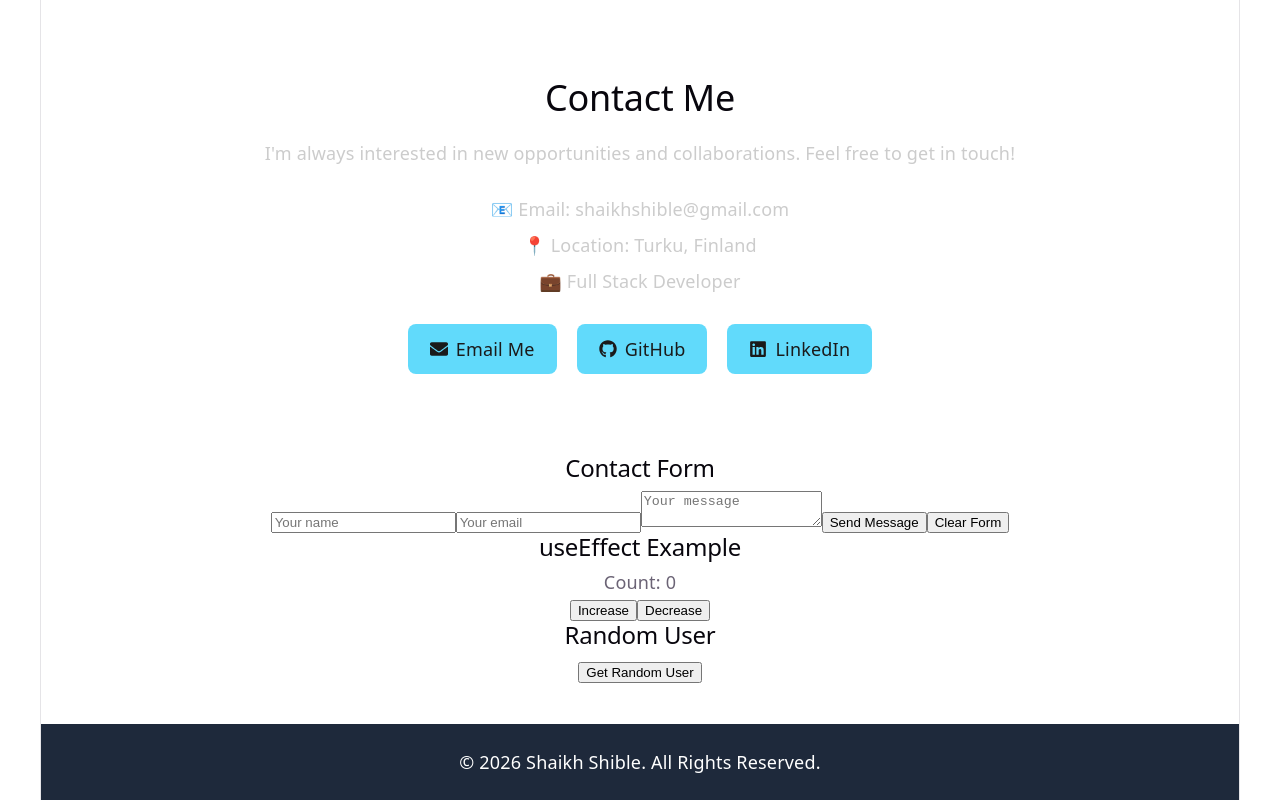
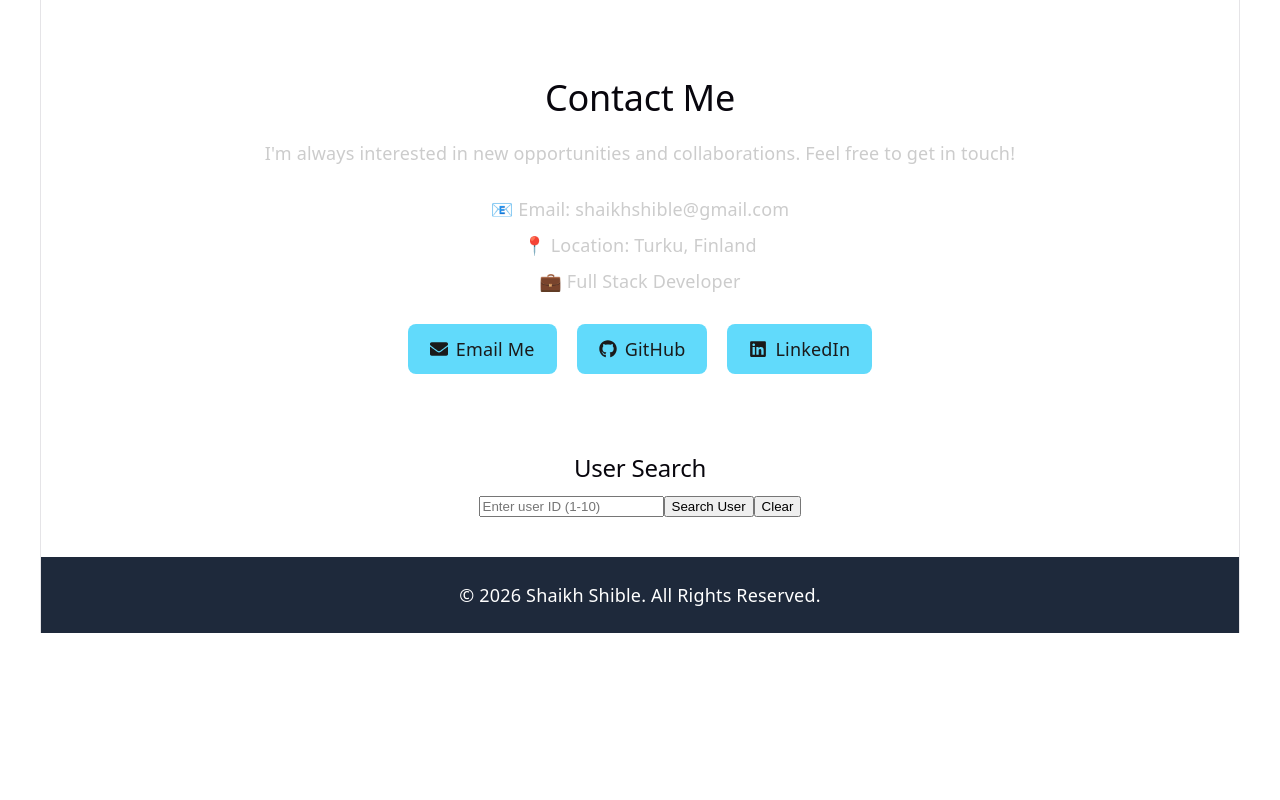
Before and after one commit to shaikhshible/fullstack-bootcamp, a React (Vite) app: page / in a window 1280 px wide. Shown: the part 1907-2707 px from the top of the page. After the commit the page ends 2540 px from the top, so only its background shows below. Built offline with nearby package versions, Linux system fonts and the light colour scheme.

Commit message:
Day 20: Add API user search

```diff
--- a/src/App.jsx
+++ b/src/App.jsx
@@ -6,10 +6,11 @@ import Skills from "./components/Skills";
 import Projects from "./components/Projects";
 import Contact from "./components/Contact";
 import Footer from "./components/Footer";
-import FormValidation from "./components/FormValidation";
-import EffectExample from "./components/EffectExample";
-import UserList from "./components/UserList";
-import RandomUser from "./components/RandomUser";
+//import FormValidation from "./components/FormValidation";
+//import EffectExample from "./components/EffectExample";
+//import UserList from "./components/UserList";
+//import RandomUser from "./components/RandomUser";
+import UserSearch from "./components/UserSearch";
 
 function App() {
 
@@ -31,9 +32,8 @@ function App() {
         <Skills />
         <Projects />
         <Contact />
-        <FormValidation />
-        <EffectExample />
-        <RandomUser />
+        <UserSearch />
+
       </main>
 
       <footer>
--- /dev/null
+++ b/src/components/UserSearch.jsx
@@ -0,0 +1,89 @@
+import { useState } from "react";
+
+function UserSearch() {
+  const [userId, setUserId] = useState("");
+  const [user, setUser] = useState(null);
+  const [loading, setLoading] = useState(false);
+  const [error, setError] = useState("");
+
+const searchUser = async () => {
+  setLoading(true);
+  setError("");
+  setUser(null);
+
+  if(userId === ""){
+    setError("Please enter a user ID.");
+    setLoading(false);
+    return;
+  }
+
+  if(userId < 1 || userId > 10){
+    setError("Please enter a number between 1 and 10");
+    setLoading(false);
+    return;
+  }
+
+  try{
+    const response = await fetch(
+      `https://jsonplaceholder.typicode.com/users/${userId}`
+    );
+    if(!response.ok){
+      throw new Error("User not found");
+    }
+
+    const data = await response.json();
+
+    setUser(data);
+  }
+  catch (error) {
+    console.error(error);
+    setError("Failed to find user.");
+  }
+
+  setLoading(false);
+
+};
+
+const clearSearch = () => {
+  setUserId("");
+  setUser(null);
+  setError("");
+};
+
+  return(
+    <section>
+      <h2>User Search</h2>
+
+      <input
+      type="number"
+      placeholder="Enter user ID (1-10)"
+      value={userId}
+      onChange={(e) => setUserId(e.target.value)}
+      />
+
+      <button onClick={searchUser}>
+        Search User
+      </button>
+
+      <button onClick={clearSearch}>
+        Clear
+      </button>
+
+
+      {loading && <p>Loading...</p>}
+
+      {error && <p>{error}</p>}
+
+      {user && (
+        <div>
+          <p>Name: {user.name}</p>
+          <p>Email: {user.email}</p>
+          <p>Phone: {user.phone}</p>
+        </div>
+      )}
+     </section>
+
+  );
+}
+
+export default UserSearch;
```
